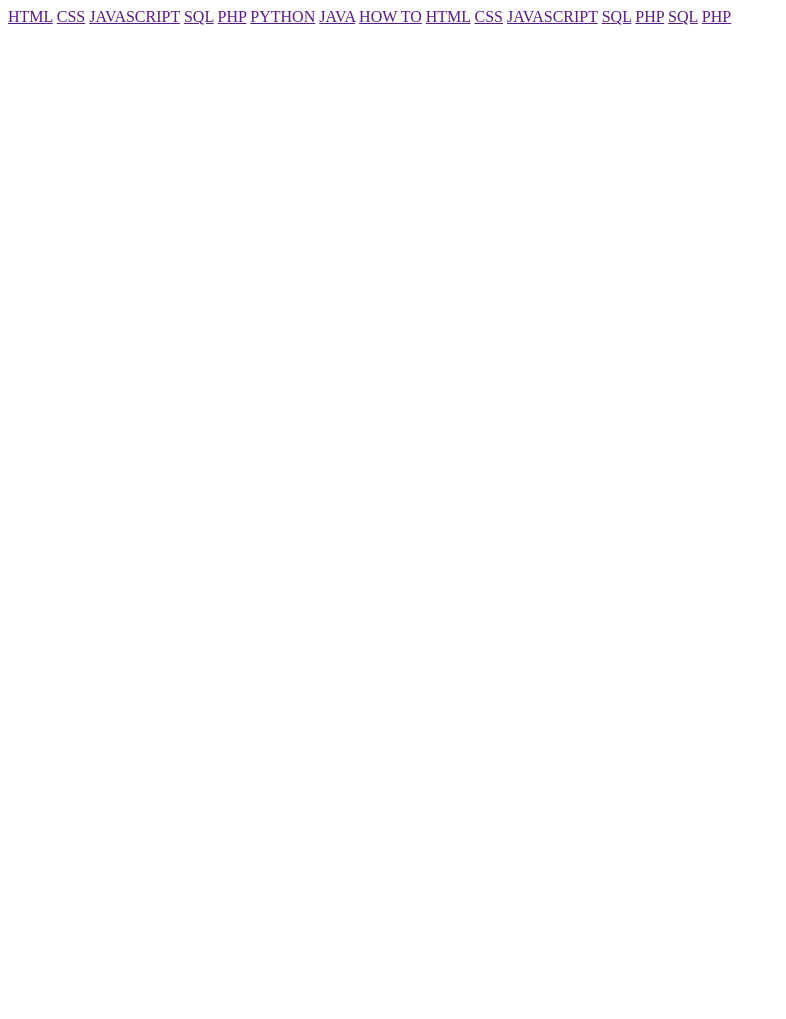
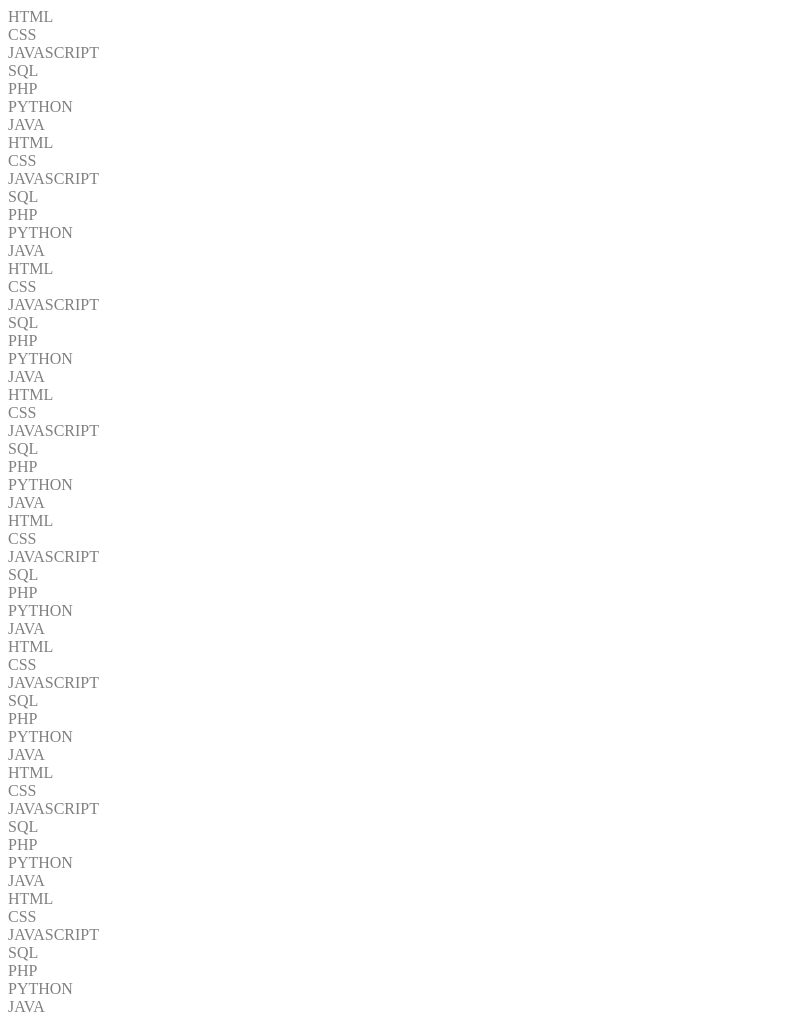
Before and after one commit to shagun-abjima/project-1, a plain HTML site: page sidebar.html in a window 1280 px wide. Shown: the whole page, without its empty margins (0-786 px from the left). Before the commit the page ends 800 px from the top, so only its background shows below. Drawn offline with Linux system fonts and the light colour scheme.

Commit message:
changes in sidebar

```diff
--- a/sidebar.html
+++ b/sidebar.html
@@ -4,24 +4,86 @@
     <meta charset="UTF-8">
     <meta name="viewport" content="width=device-width, initial-scale=1.0">
     <title>Document</title>
+    <style>
+        .sidebar{
+            display: block;
+        }
+        .sidebarcomponent{
+            width: 100%;
+
+        }
+        a{
+            text-decoration: none;
+            color: grey;
+        }
+    </style>
 </head>
 <body>
-    <div style="display:block;">
-        <a href="" >HTML</a>
-        <a href="" >CSS</a>
-        <a href="" >JAVASCRIPT</a>
-        <a href="" >SQL</a>
-        <a href="" >PHP</a>
-        <a href="" >PYTHON</a>
-        <a href="" >JAVA</a>
-        <a href="" >HOW TO</a>
-        <a href="" >HTML</a>
-        <a href="" >CSS</a>
-        <a href="" >JAVASCRIPT</a>
-        <a href="" >SQL</a>
-        <a href="" >PHP</a>
-        <a href="" >SQL</a>
-        <a href="" >PHP</a>
+    <div class="sidebar">
+       <div class="sidebarcomponent"><a href="" >HTML</a></div>
+       <div class="sidebarcomponent"> <a href="" >CSS</a></div>
+       <div class="sidebarcomponent"><a href="" >JAVASCRIPT</a></div>
+       <div class="sidebarcomponent"><a href="" >SQL</a></div>
+       <div class="sidebarcomponent"><a href="" >PHP</a></div>
+       <div class="sidebarcomponent"><a href="" >PYTHON</a></div>
+       <div class="sidebarcomponent"><a href="" >JAVA</a></div>
+       <div class="sidebarcomponent"><a href="" >HTML</a></div>
+       <div class="sidebarcomponent"> <a href="" >CSS</a></div>
+       <div class="sidebarcomponent"><a href="" >JAVASCRIPT</a></div>
+       <div class="sidebarcomponent"><a href="" >SQL</a></div>
+       <div class="sidebarcomponent"><a href="" >PHP</a></div>
+       <div class="sidebarcomponent"><a href="" >PYTHON</a></div>
+       <div class="sidebarcomponent"><a href="" >JAVA</a></div>
+       <div class="sidebarcomponent"><a href="" >HTML</a></div>
+       <div class="sidebarcomponent"> <a href="" >CSS</a></div>
+       <div class="sidebarcomponent"><a href="" >JAVASCRIPT</a></div>
+       <div class="sidebarcomponent"><a href="" >SQL</a></div>
+       <div class="sidebarcomponent"><a href="" >PHP</a></div>
+       <div class="sidebarcomponent"><a href="" >PYTHON</a></div>
+       <div class="sidebarcomponent"><a href="" >JAVA</a></div>
+       <div class="sidebarcomponent"><a href="" >HTML</a></div>
+       <div class="sidebarcomponent"> <a href="" >CSS</a></div>
+       <div class="sidebarcomponent"><a href="" >JAVASCRIPT</a></div>
+       <div class="sidebarcomponent"><a href="" >SQL</a></div>
+       <div class="sidebarcomponent"><a href="" >PHP</a></div>
+       <div class="sidebarcomponent"><a href="" >PYTHON</a></div>
+       <div class="sidebarcomponent"><a href="" >JAVA</a></div>
+       <div class="sidebarcomponent"><a href="" >HTML</a></div>
+       <div class="sidebarcomponent"> <a href="" >CSS</a></div>
+       <div class="sidebarcomponent"><a href="" >JAVASCRIPT</a></div>
+       <div class="sidebarcomponent"><a href="" >SQL</a></div>
+       <div class="sidebarcomponent"><a href="" >PHP</a></div>
+       <div class="sidebarcomponent"><a href="" >PYTHON</a></div>
+       <div class="sidebarcomponent"><a href="" >JAVA</a></div>
+       <div class="sidebarcomponent"><a href="" >HTML</a></div>
+       <div class="sidebarcomponent"> <a href="" >CSS</a></div>
+       <div class="sidebarcomponent"><a href="" >JAVASCRIPT</a></div>
+       <div class="sidebarcomponent"><a href="" >SQL</a></div>
+       <div class="sidebarcomponent"><a href="" >PHP</a></div>
+       <div class="sidebarcomponent"><a href="" >PYTHON</a></div>
+       <div class="sidebarcomponent"><a href="" >JAVA</a></div>
+       <div class="sidebarcomponent"><a href="" >HTML</a></div>
+       <div class="sidebarcomponent"> <a href="" >CSS</a></div>
+       <div class="sidebarcomponent"><a href="" >JAVASCRIPT</a></div>
+       <div class="sidebarcomponent"><a href="" >SQL</a></div>
+       <div class="sidebarcomponent"><a href="" >PHP</a></div>
+       <div class="sidebarcomponent"><a href="" >PYTHON</a></div>
+       <div class="sidebarcomponent"><a href="" >JAVA</a></div>
+       <div class="sidebarcomponent"><a href="" >HTML</a></div>
+       <div class="sidebarcomponent"> <a href="" >CSS</a></div>
+       <div class="sidebarcomponent"><a href="" >JAVASCRIPT</a></div>
+       <div class="sidebarcomponent"><a href="" >SQL</a></div>
+       <div class="sidebarcomponent"><a href="" >PHP</a></div>
+       <div class="sidebarcomponent"><a href="" >PYTHON</a></div>
+       <div class="sidebarcomponent"><a href="" >JAVA</a></div>
+
+
+
+
+
+
+
+
     </div>
 
 </body>
```
